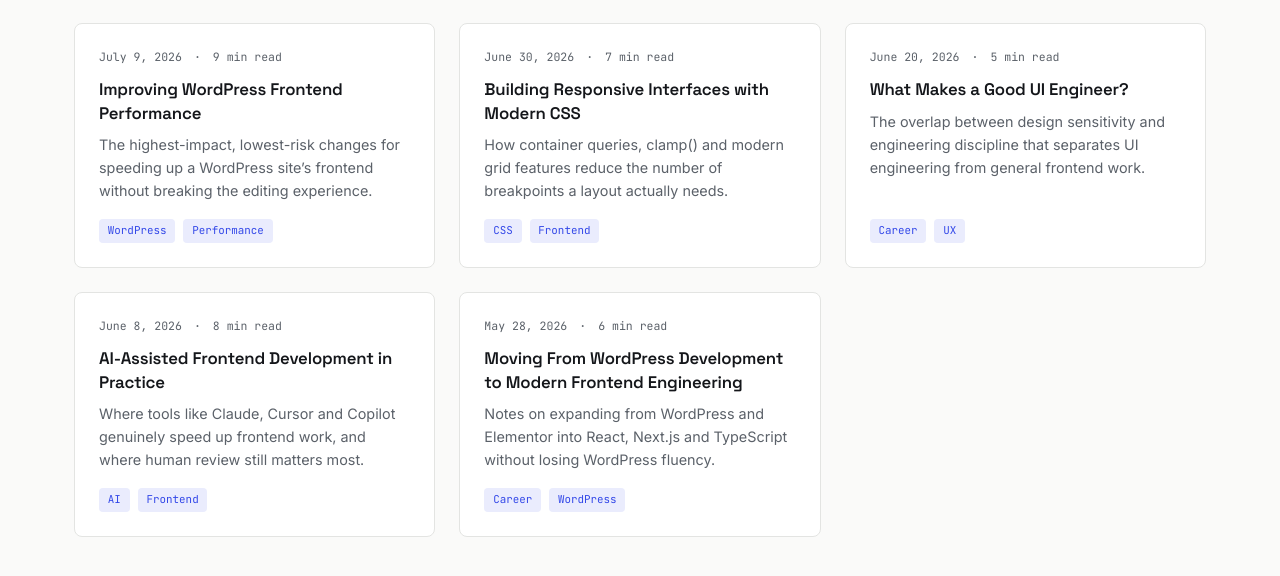
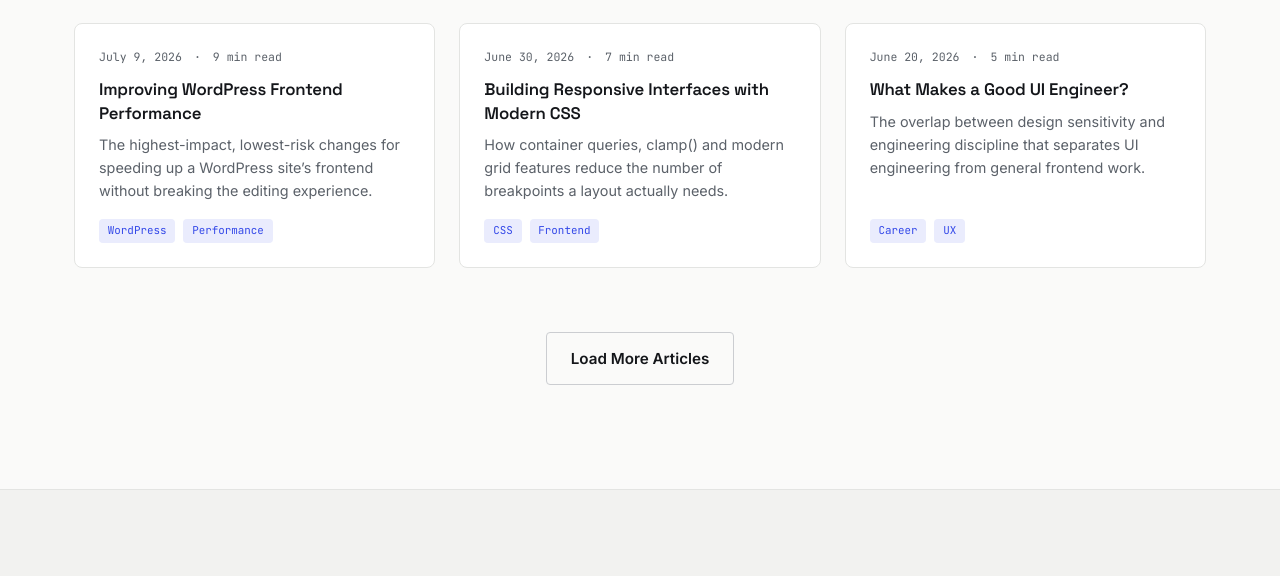
Before and after one commit to faaiisal/faaiisal.github.io, a Next.js app: page /blog in a window 1280 px wide. Shown: the part 930-1506 px from the top of the page. Built offline with nearby package versions, Linux system fonts and the light colour scheme.

Commit message:
load more button fixed on blog page

```diff
--- a/components/blog/BlogExplorer.tsx
+++ b/components/blog/BlogExplorer.tsx
@@ -1,12 +1,15 @@
 'use client';
 
 import Link from 'next/link';
-import { useMemo, useState } from 'react';
+import { useEffect, useMemo, useState } from 'react';
 import { blogPosts, blogTags } from '@/data/blog';
+
+const POSTS_PER_PAGE = 6;
 
 export function BlogExplorer() {
   const [query, setQuery] = useState('');
   const [activeTag, setActiveTag] = useState('All');
+  const [visibleCount, setVisibleCount] = useState(POSTS_PER_PAGE);
 
   const filteredPosts = useMemo(() => {
     const normalized = query.trim().toLowerCase();
@@ -22,6 +25,14 @@ export function BlogExplorer() {
       return inTag && inSearch;
     });
   }, [activeTag, query]);
+
+  useEffect(() => {
+    setVisibleCount(POSTS_PER_PAGE);
+  }, [activeTag, query]);
+
+  const visiblePosts = filteredPosts.slice(0, visibleCount);
+  const hasMorePosts = visibleCount < filteredPosts.length;
+  const showNoResults = filteredPosts.length === 0;
 
   return (
     <section className="section">
@@ -58,7 +69,7 @@ export function BlogExplorer() {
         </div>
 
         <div className="posts-grid">
-          {filteredPosts.map((post) => (
+          {visiblePosts.map((post) => (
             <article className="post-card" key={post.slug} data-tags={post.tags.join(',')} data-search={post.description}>
               <Link className="post-card-link" href={`/blog/${post.slug}`}>
                 <div className="post-meta-row"><span>{new Date(post.date).toLocaleDateString('en-US', { month: 'long', day: 'numeric', year: 'numeric' })}</span><span>·</span><span>{post.readingTime}</span></div>
@@ -74,13 +85,21 @@ export function BlogExplorer() {
           ))}
         </div>
 
-        {filteredPosts.length === 0 && <p className="blog-no-results">No articles match your search. Try a different keyword or tag.</p>}
+        <p className={`blog-no-results ${showNoResults ? 'is-visible' : ''}`}>
+          No articles match your search. Try a different keyword or tag.
+        </p>
 
-        <div className="load-more-wrap">
-          <button className="btn btn-secondary load-more-btn" type="button" style={{ display: 'none' }}>
-            Load More Articles
-          </button>
-        </div>
+        {hasMorePosts && !showNoResults && (
+          <div className="load-more-wrap">
+            <button
+              className="btn btn-secondary load-more-btn"
+              type="button"
+              onClick={() => setVisibleCount((count) => Math.min(count + 3, filteredPosts.length))}
+            >
+              Load More Articles
+            </button>
+          </div>
+        )}
       </div>
     </section>
   );
```
